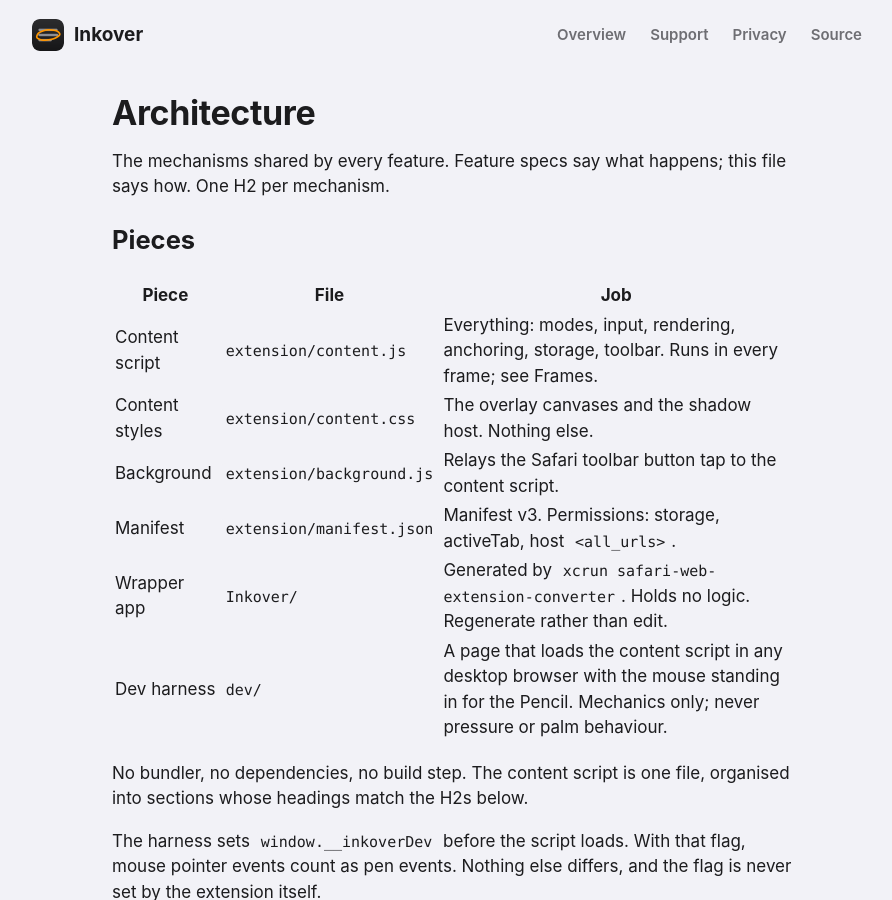
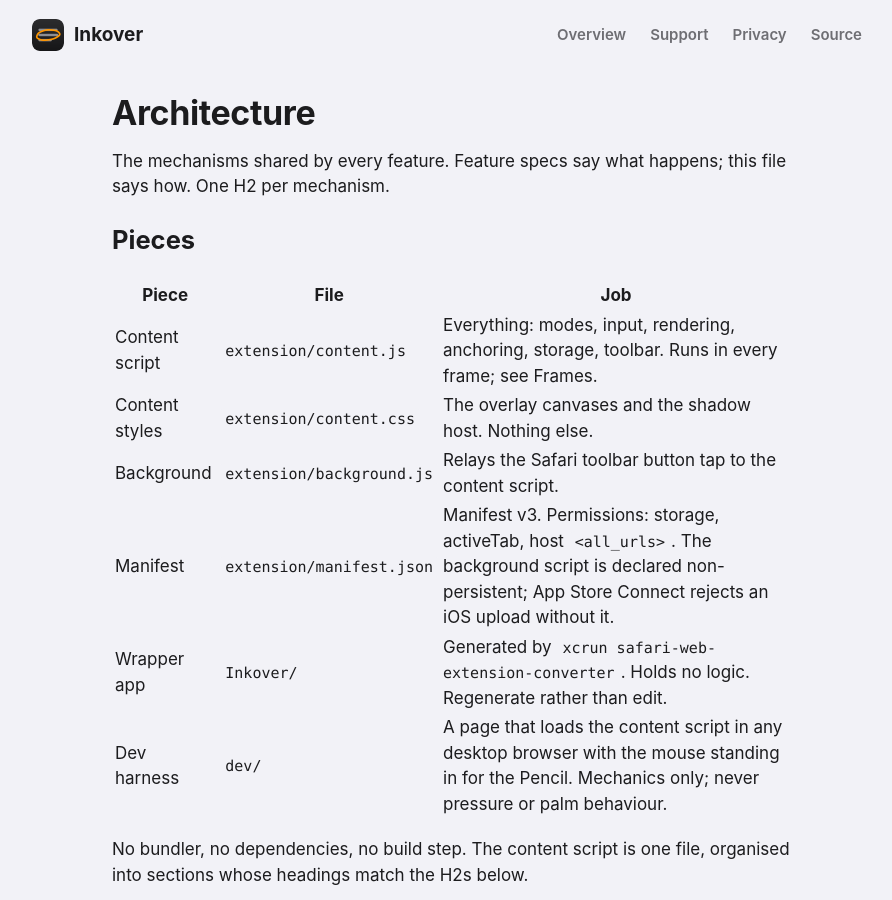
Before and after one commit to vinaySankar2004/inkover, a Jekyll site: the page built from docs/architecture.md, in a window 1280 px wide and 900 px high. Shown: the whole window, without its empty margins (188-1080 px from the left). Built offline with Jekyll 4.4.1, drawn with Linux system fonts in a browser that asks for light colours; our own code applies the rules of GitHub Pages for plain Markdown files.

Commit message:
fix(manifest): declare the background script non-persistent
App Store Connect rejects an iOS upload whose script-based background lacks
persistent: false. No behaviour change; the background only relays the button.

Co-Authored-By: Claude Fable 5.1 <noreply@anthropic.com>

```diff
--- a/docs/architecture.md
+++ b/docs/architecture.md
@@ -13,7 +13,7 @@ The mechanisms shared by every feature. Feature specs say what happens; this fil
 | Content script | `extension/content.js` | Everything: modes, input, rendering, anchoring, storage, toolbar. Runs in every frame; see Frames. |
 | Content styles | `extension/content.css` | The overlay canvases and the shadow host. Nothing else. |
 | Background | `extension/background.js` | Relays the Safari toolbar button tap to the content script. |
-| Manifest | `extension/manifest.json` | Manifest v3. Permissions: storage, activeTab, host `<all_urls>`. |
+| Manifest | `extension/manifest.json` | Manifest v3. Permissions: storage, activeTab, host `<all_urls>`. The background script is declared non-persistent; App Store Connect rejects an iOS upload without it. |
 | Wrapper app | `Inkover/` | Generated by `xcrun safari-web-extension-converter`. Holds no logic. Regenerate rather than edit. |
 | Dev harness | `dev/` | A page that loads the content script in any desktop browser with the mouse standing in for the Pencil. Mechanics only; never pressure or palm behaviour. |
 
```
Also changed, not shown: extension/manifest.json.
